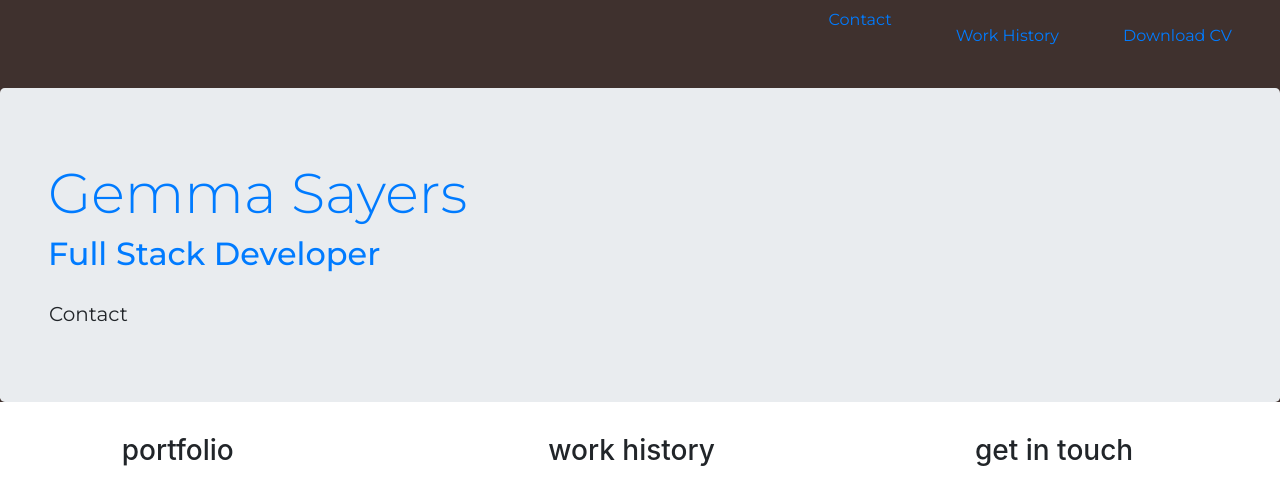
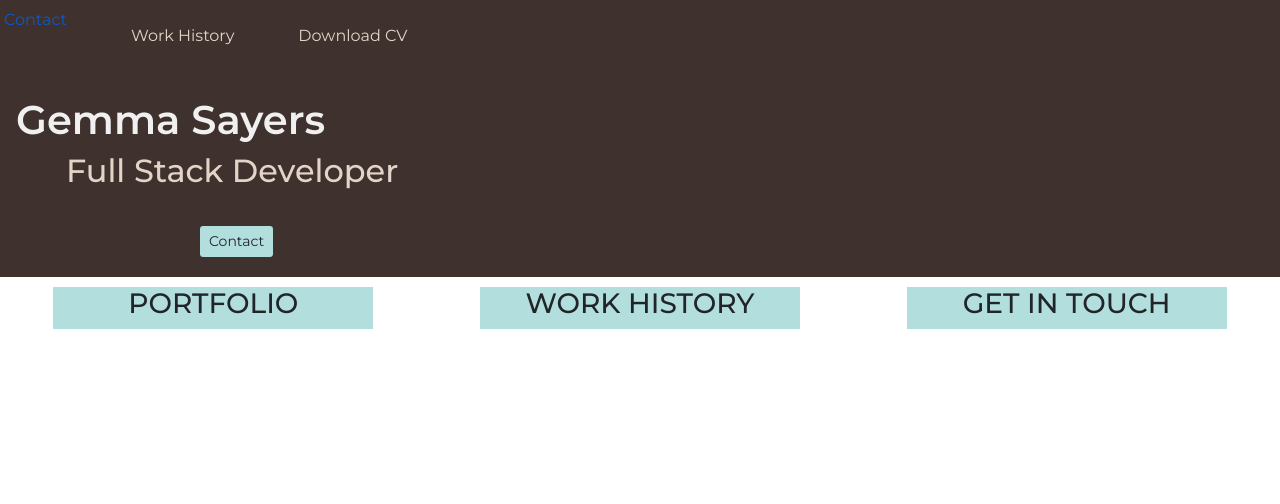
Before and after one commit to GJSayers/GS-Bio, a plain HTML site: page index.html in a window 1280 px wide. Drawn offline with nearby package versions, Linux system fonts and the light colour scheme.

Commit message:
begin styling for index main section blocks font-weigh, text style, column width

```diff
--- a/assets/css/style.css
+++ b/assets/css/style.css
@@ -14,11 +14,25 @@
     color: #f0f0f0;
 }
 
+.fg-colour-highlight {
+    color: #e3d4c7;
+}
+
+/*----------------------------------Text */
+
+.uppercase {
+    text-transform: uppercase;
+}
 /*----------------------------------Title */
 
 .title {
     font-family:'Montserrat', sans-serif;
     font-weight: 600;
+}
+.name {
+     font-family:'Montserrat', sans-serif;
+     margin-left: 50px;
+
 }
 
 /*----------------------------------Header */
@@ -28,28 +42,31 @@
     background-color: #3f312e;
     font-family: 'Montserrat', sans-serif;
 }
-
-.nav-item {
-    margin right: 20px;
-    font-family: 'Montserrat', sans-serif;
-    background-color: #3f312e;
+.button {
+    background-color: #b2dfdd;
+    margin: 20px 20px 20px 200px;
 }
-
-.nav li {
-    margin right: 20px;
-    font-family: 'Montserrat', sans-serif;
-    background-color: #3f312e;
-}
-
 /*----------------------------------main section */
 
 .portfolio-section-block {
-
+    margin: 10px;
+    background-color: #b2dfdd;
+    font-family:'Montserrat', sans-serif;
+    font-weight: 400;
+    text-align: center;
 }
 
 .work-history-section-block {
-
+    margin: 10px;
+    background-color: #b2dfdd;
+    font-family:'Montserrat', sans-serif;
+    font-weight: 400;
+    text-align: center;
 }
 .contact-section-block {
-
+    margin: 10px;
+    background-color: #b2dfdd;
+    font-family:'Montserrat', sans-serif;
+    font-weight: 400;
+    text-align: center;
 }
--- a/index.html
+++ b/index.html
@@ -4,42 +4,41 @@
 <meta charset="UTF-8">
 <meta name="viewport" content="width=device-width, initial-scale=1.0">
 <meta http-equiv="X-UA-Compatible" content="ie=edge">
-<script src="https://code.jquery.com/jquery-3.3.1.slim.min.js" integrity="sha384-q8i/X+965DzO0rT7abK41JStQIAqVgRVzpbzo5smXKp4YfRvH+8abtTE1Pi6jizo" crossorigin="anonymous"></script>
-<script src="https://cdnjs.cloudflare.com/ajax/libs/popper.js/1.14.7/umd/popper.min.js" integrity="sha384-UO2eT0CpHqdSJQ6hJty5KVphtPhzWj9WO1clHTMGa3JDZwrnQq4sF86dIHNDz0W1" crossorigin="anonymous"></script>
-<link rel="stylesheet" href="https://stackpath.bootstrapcdn.com/bootstrap/4.3.1/css/bootstrap.min.css" integrity="sha384-ggOyR0iXCbMQv3Xipma34MD+dH/1fQ784/j6cY/iJTQUOhcWr7x9JvoRxT2MZw1T" crossorigin="anonymous">
-<script src="https://stackpath.bootstrapcdn.com/bootstrap/4.3.1/js/bootstrap.min.js" integrity="sha384-JjSmVgyd0p3pXB1rRibZUAYoIIy6OrQ6VrjIEaFf/nJGzIxFDsf4x0xIM+B07jRM" crossorigin="anonymous"></script>
-<link rel="stylesheet" href="https://use.fontawesome.com/releases/v5.15.1/css/all.css" integrity="sha384-vp86vTRFVJgpjF9jiIGPEEqYqlDwgyBgEF109VFjmqGmIY/Y4HV4d3Gp2irVfcrp" crossorigin="anonymous">
+<link href="https://cdn.jsdelivr.net/npm/bootstrap@5.0.0-beta1/dist/css/bootstrap.min.css" rel="stylesheet" integrity="sha384-giJF6kkoqNQ00vy+HMDP7azOuL0xtbfIcaT9wjKHr8RbDVddVHyTfAAsrekwKmP1" crossorigin="anonymous">
+<script src="https://cdn.jsdelivr.net/npm/bootstrap@5.0.0-beta1/dist/js/bootstrap.bundle.min.js" integrity="sha384-ygbV9kiqUc6oa4msXn9868pTtWMgiQaeYH7/t7LECLbyPA2x65Kgf80OJFdroafW" crossorigin="anonymous"></script>
 <link rel="stylesheet" href="assets/css/style.css">
 
 <title>Gemma Sayers Bio</title>
 
 </head>
 <body>
-    <header class="header-section">
-    <div>
-      <ul class= "nav justify-content-end">
+    <header class="justify-content-end header-section">
+    <div class="row">
+      <ul class="nav">
         <li class="nav-item">
-           <a class="nav-link contact" href="#">Contact</li>
-        <li class="nav-item ">
-           <a class="nav-link work-history" href="#">Work History</li>
+           <a class="nav-link fg-colour-highlight" href="#">Contact</li>
         <li class="nav-item">
-           <a class="nav-link download" href="#">Download CV</li>
+           <a class="nav-link fg-colour-highlight" href="#">Work History</li>
+        <li class="nav-item">
+           <a class="nav-link fg-colour-highlight" href="#">Download CV</li>
       </ul>
     </div>
+
     <div class="jumbotron bg-colour-brand">
-       <h1 class="display-4">Gemma Sayers</h1>
-       <h2 class="display-6 justify-content-end">Full Stack Developer</h2>
-         <a class="btn bg-colour-brand btn-lg" href="#" role="button">Contact</a>
+       <h1 class="fg-colour-general title">Gemma Sayers</h1>
+       <h2 class="fg-colour-highlight justify-content-end name">Full Stack Developer</h2>
+         <a class="btn btn-sm button" href="#" role="button">Contact</a>
     </div>
-  </header>
-    <section class="portfolio-section-block">
+    </header>
+
+    <section class="section-block">
     <div class="container-fluid">
     <div class="row justify-content-around">
-       <div class="col-2 portfolio-section-block">
+       <div class="col-3 portfolio-section-block">
        <h3 class="block-heading uppercase">portfolio</h3></div>
-        <div class="col-2 work-history-section-block">
+        <div class="col-3 work-history-section-block">
         <h3 class="block-heading uppercase">work history</h3></div>
-         <div class="col-2 contact-section-block">
+         <div class="col-3 contact-section-block">
          <h3 class="block-heading uppercase">get in touch</h3></div>
 
 
```
